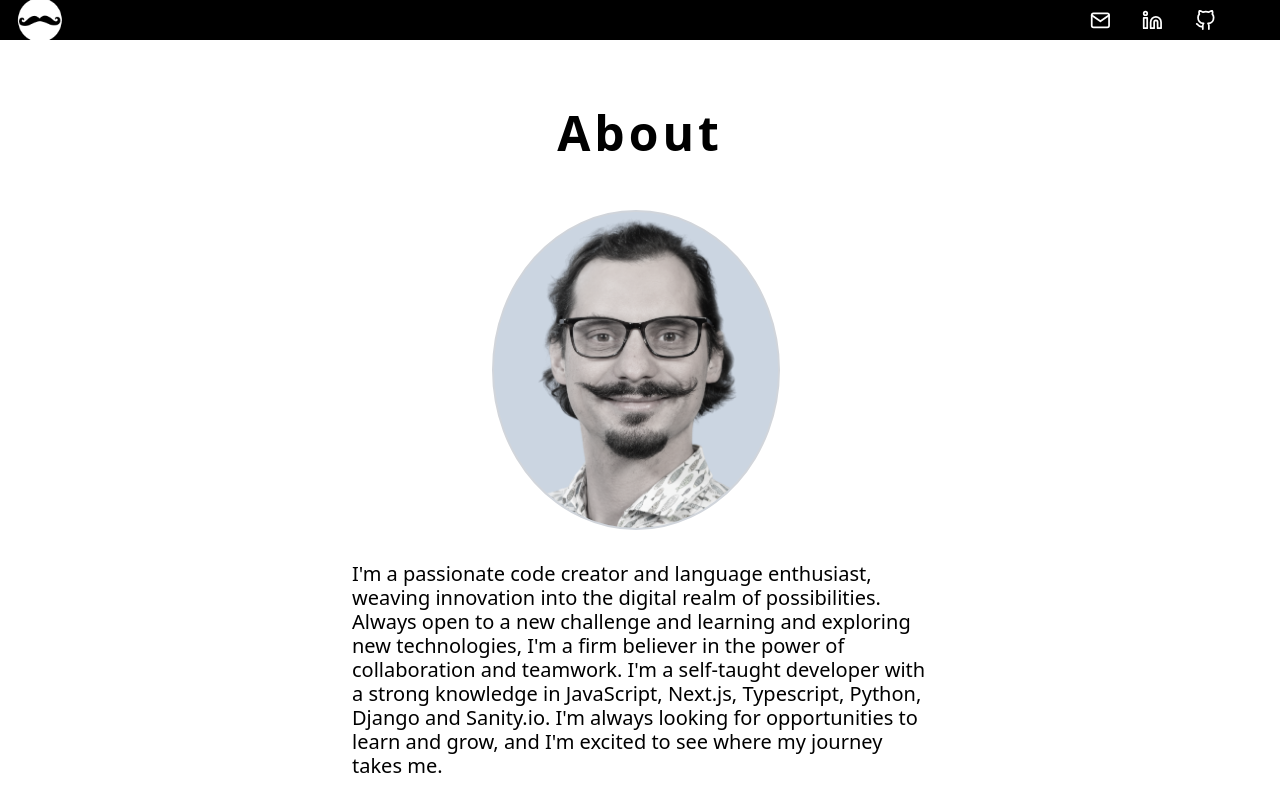
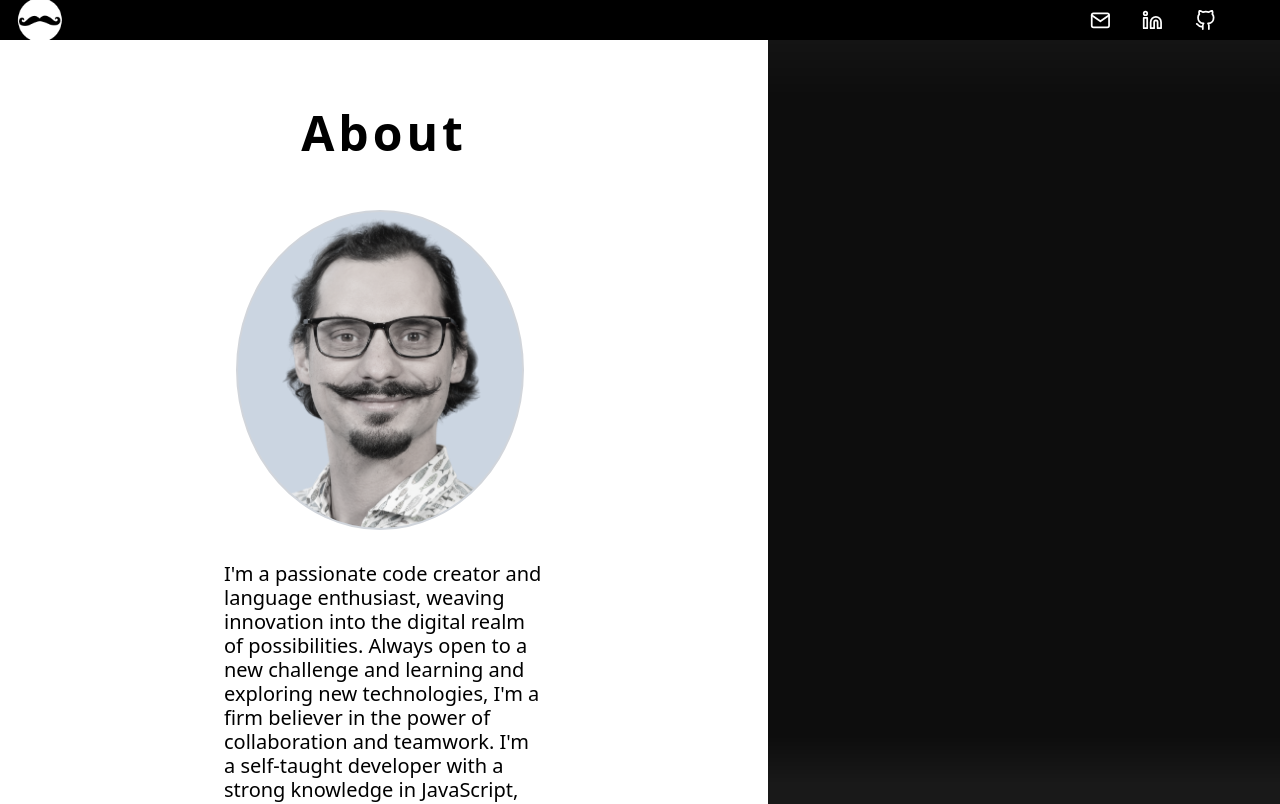
Before and after one commit to federerkristijan/kf-web, a Next.js app: page /about in a window 1280 px wide. Shown: the top 804 px of the page. Built offline with nearby package versions, Linux system fonts and the light colour scheme.

Commit message:
.about-wrapper removed height

```diff
--- a/src/app/globals.css
+++ b/src/app/globals.css
@@ -171,7 +171,6 @@ nav {
   align-items: center;
   background-color: #ffffff;
   color: black;
-  height: 100vh;
   padding: 2rem;
   box-sizing: border-box;
 }
@@ -334,9 +333,11 @@ button {
 /* Media Queries */
 @media (min-width: 768px) {
   .about-wrapper {
-    flex-direction: row;
+    flex-direction: column;
     justify-content: space-between;
     padding: 4rem;
+    width: 60%;
+    height: auto;
   }
 
   .about-pic {
```
